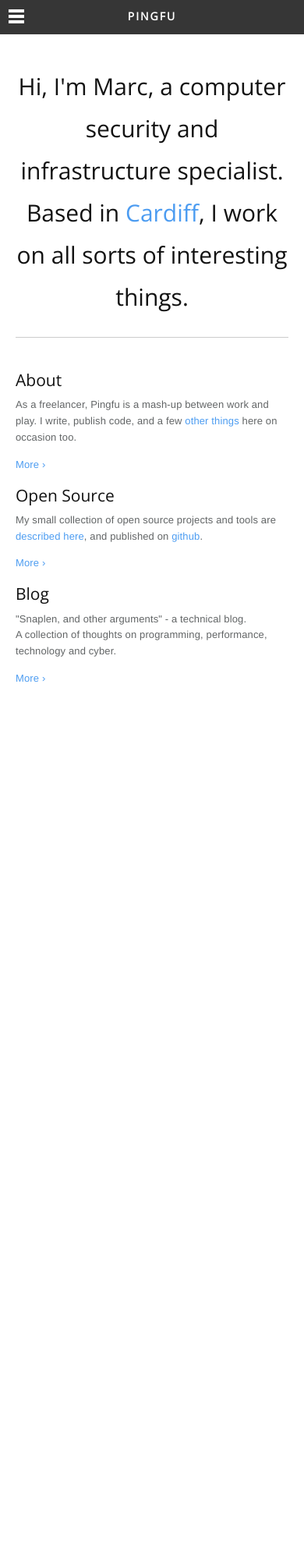
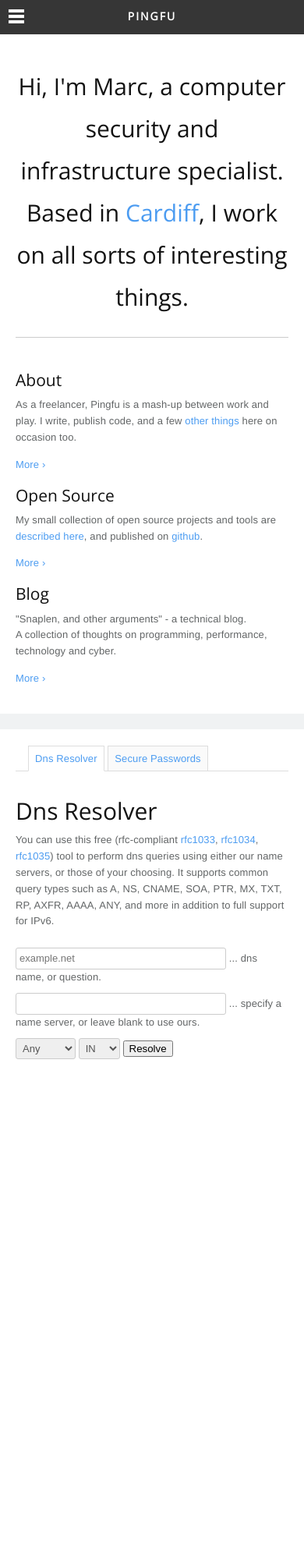
Before and after one commit to pingfu/pingfu.github.io, a Jekyll site: the page built from index.html, in a window 390 px wide. Shown: the whole page at 78% size. Built offline with Jekyll 4.4.1, drawn with Linux system fonts in a browser that asks for light colours; nearby versions of some CDN libraries; Markdown is read by kramdown in place of the engine named in the settings; before the commit the page ends 1155 px from its top, so only the background shows below that.

Commit message:
ported tools.pingfu.net into site via api

```diff
--- a/_layouts/master.html
+++ b/_layouts/master.html
@@ -11,21 +11,33 @@
   <meta name="viewport" content="width=device-width,initial-scale=1,maximum-scale=1">
 
   <style>
-
     /* to help render in an unconfusing way if CSS cannot be loaded */
     #mobile-navigation {
       display: none;
     }
-
   </style>
 
+  <link rel="stylesheet" type="text/css" href="//fonts.googleapis.com/css?family=Open+Sans:300|Open+Sans+Condensed:300">
   <link rel="stylesheet" type="text/css" href="/css/main.css">
   <link rel="stylesheet" type="text/css" href="/css/syntax.css">
-  <link rel="stylesheet" type="text/css" href="//fonts.googleapis.com/css?family=Open+Sans:300|Open+Sans+Condensed:300">
+  <link rel="stylesheet" type="text/css" href="/css/api.css">
+
+  <script type="text/javascript" src="//code.jquery.com/jquery-1.10.2.min.js"></script>
+  <script type="text/javascript" src="//code.jquery.com/ui/1.10.4/jquery-ui.js"></script>
 
   <!--[if lt IE 9]> <script src="http://html5shiv.googlecode.com/svn/trunk/html5.js"></script><![endif]-->
 
-  <script src="//code.jquery.com/jquery-1.10.2.min.js"></script>
+</head>
+
+<body>
+
+
+
+
+  {{ content }}
+
+
+
 
   <script type="text/javascript">
 
@@ -65,11 +77,5 @@
 
   </script>
 
-</head>
-
-<body>
-
-    {{ content }}
-
 </body>
 </html>
--- /dev/null
+++ b/css/api.css
@@ -0,0 +1,159 @@
+
+
+#wrapper .ui-tabs-nav {
+	list-style: none;
+	margin: 0;
+	padding: 0 0 0 16px;
+	border-bottom: 1px solid #ddd;
+	line-height: 2em;
+}
+
+#wrapper .ui-tabs-nav li {
+	display: inline;
+}
+
+.ui-state-default {
+	padding: 8px;
+	border: 1px solid #ddd;
+	background-color: #fafafa;
+}
+
+.ui-state-active {
+	background: #fff;
+	border-bottom: 1px solid #fff;
+}
+
+#tabs h1 {
+	margin-top: 24px;
+}
+
+.formFields input, textarea, select {
+	display: inline-block;
+	padding: 4px;
+	margin-top: 9px;
+	font-size: 13px;
+	line-height: 18px;
+	color: #555555;
+	border: 1px solid #cccccc;
+	border-radius: 3px;
+}
+
+.formFields input, textarea {
+	min-width: 260px;
+}
+
+#wrapper .formFields p {
+	margin: 0;
+}
+
+.apiErrorMessage {
+	margin-top: 16px;
+	background-color: #fafafa;
+	padding: 12px 8px;
+	border: 1px solid #ddd;
+	text-align: center;
+}
+
+/********/
+
+#randomPasswords ul {
+	list-style: none;
+	margin: 15px 0 0 0;
+	padding: 0;
+}
+
+#randomPasswords li {
+	line-height: 1.8em;
+}
+
+#randomPasswords .password {
+	font-family: monospace;
+	border: 1px solid #e0e0e0;
+	background-color: #fcfcfc;
+	margin: 0 20px 0 0;
+	padding: 2px 8px;
+	border-radius: 2px;
+}
+
+#randomPasswords .passwordLength {
+	font-family: Arial;
+	font-size: x-small;
+	color: #aaa;
+	margin: 0 10px 0 0;
+}
+
+/********/
+
+#dnsResults {
+	overflow-x: auto;
+	padding-bottom: 20px;
+}
+
+#dnsResults .header {
+	background-color: #fafafa;
+	border: 1px solid #eee;
+	padding: 8px;
+	border-radius: 2px;
+}
+
+#dnsResults .header p {
+	font-family: monospace;
+	font-size: smaller;
+	margin: 0;
+}
+
+#dnsResults .header p:nth-child(3) {
+	margin-top: 16px;
+}
+
+#dnsResults h2 {
+	margin: 28px 0 8px;
+}
+
+#dnsResults h2:first-child {
+	margin: 28px 0 8px;
+}
+
+#dnsResults table, td {
+	font-family: 'Helvetica Neue', Arial, Helvetica, sans-serif;
+	font-size: small;
+	color: #626566;
+	line-height: 1.6;
+	letter-spacing: .01em;
+}
+
+#dnsResults table {
+	margin: 0;
+	padding: 0;
+	border-spacing: 1px;
+	border-collapse: separate;
+	border: 1px solid #ddd;
+}
+
+#dnsResults td {
+	border: 1px solid #ddd;
+	padding: 2px 2px 2px 5px;
+	min-width: 70px;
+}
+
+#dnsResults .childTable {
+	border-spacing: 0;
+	border: none;
+}
+
+#dnsResults .childTable td {
+	padding-left: 10px;
+	padding-right: 10px;
+	border: none; /* important */
+	border-right: 2px solid #ddd;
+	min-width: 0;
+}
+
+#dnsResults .childTable td:first-child {
+	padding-left: 2px;
+}
+
+#dnsResults .childTable td:last-child {
+	padding-right: 10px;
+	border: none;
+}
--- a/css/main.css
+++ b/css/main.css
@@ -117,8 +117,8 @@ section.boxed {
   border: 1px solid #e9e9e9;
 }
 
-section:last-child {
-  margin-bottom: 240px;
+section.large {
+   min-height: 1000px;
 }
 
 #wrapper hr {
@@ -271,12 +271,9 @@ a:hover {
 /*MEDIA QUERY*/
 @media only screen and (max-width : 1140px) {
 
-  #wrapper {
-    background: #fff;
-  }
-
   section {
     margin: 20px auto;
+    margin-top: 0;
     padding: 20px;
   }
 
--- a/index.html
+++ b/index.html
@@ -36,3 +36,130 @@ title: Home — Pingfu
 	<div class="clearfix"></div>
 
 </section>
+
+
+
+
+<section class="boxed large" id="api">
+
+	<div id="tabs">
+
+		<ul>
+			<li><a href="#tabs-1">Dns Resolver</a></li>
+			<li><a href="#tabs-2">Secure Passwords</a></li>
+		</ul>
+
+
+
+
+
+		<div id="tabs-1">
+
+			<h1>Dns Resolver</h1>
+			<p>You can use this free (rfc-compliant <a href="http://www.ietf.org/rfc/rfc1033.txt">rfc1033</a>, <a href="http://www.ietf.org/rfc/rfc1034.txt">rfc1034</a>, <a href="http://www.ietf.org/rfc/rfc1035.txt">rfc1035</a>) tool to perform dns queries using either our name servers, or those of your choosing. It supports common query types such as A, NS, CNAME, SOA, PTR, MX, TXT, RP, AXFR, AAAA, ANY, and more in addition to full support for IPv6.</p>
+
+			<div class="formFields">
+
+				<p><input id="question" placeholder="example.net" /> ... dns name, or question.</p>
+				<p><input id="nameserver" placeholder=""> ... specify a name server, or leave blank to use ours.</p>
+
+				<p>
+
+					<select id="queryType" name="queryType">
+					<option value="255">Any</option>
+					<option value="1">A</option>
+					<option value="2">NS</option>
+					<option value="5">CNAME</option>
+					<option value="6">SOA</option>
+					<option value="12">PTR</option>
+					<option value="15">MX</option>
+					<option value="16">TXT</option>
+					<option value="17">RP</option>
+					<option value="28">AAAA</option>
+					<option value="33">SRV</option>
+					<option value="35">NAPTR</option>
+					<option value="37">CERT</option>
+					<option value="43">DS</option>
+					<option value="44">SSHFP</option>
+					<option value="252">AXFR</option>
+					<option value="251">IXFR</option>
+					<option value="0">NULL</option>
+					</select>
+
+					<select id="queryClass" name="queryClass">
+					<option value="1">IN</option>
+					<option value="2">CS</option>
+					<option value="3">CH</option>
+					<option value="4">HS</option>
+					<option value="255">Any</option>
+					</select>
+
+					<button id="resolve" type="button">Resolve</button>
+
+				</p>
+
+			</div>
+
+			<div class="loadingImage"><img src="/img/ajax-loader.gif" /></div>
+
+			<div id="dnsResults">
+
+				<h2>Header</h2>
+				<div class="header"></div>
+
+				<h2>Questions</h2>
+				<table class="questions"></table>
+
+				<h2>Answers</h2>
+				<table class="answers"></table>
+
+				<h2 class="authoritiesHeader">Authorities</h2>
+				<table class="authorities"></table>
+
+				<h2 class="additionalsHeader">Additionals</h2>
+				<table class="additionals"></table>
+
+			</div>
+
+			<div id="dnsResultsError" class="apiErrorMessage"></div>
+
+		</div>
+
+
+
+
+
+
+
+		<div id="tabs-2">
+
+			<h1>Secure Passwords</h1>
+			<p>Pseudo-random secure password generator. Generates passwords of varying length and character compositions.</p>
+
+			<div>
+				<button id="loadPasswords" type="button">Load Passwords</button>
+			</div>
+
+			<div class="loadingImage"><img src="/img/ajax-loader.gif" /></div>
+
+			<div id="randomPasswords"></div>
+			<div id="randomPasswordsError" class="apiErrorMessage"></div>
+
+		</div>
+
+	</div>
+
+</section>
+
+<!-- page specific scripts -->
+
+<script type="text/javascript" src="/js/api.js"></script>
+
+<script type="text/javascript">
+
+    /* initalise tabs */
+    $(function () {
+      $("#tabs").tabs();
+    });
+
+</script>
--- /dev/null
+++ b/js/api.js
@@ -0,0 +1,288 @@
+function init()
+{
+	$("#dnsResults").hide();
+	$("#dnsResultsError").hide();
+	$("#randomPasswords").hide();
+	$("#randomPasswordsError").hide();
+	$(".loadingImage").hide();
+}
+
+function loadPasswords()
+{
+	$("#randomPasswords").html('');
+	$("#randomPasswordsError").html('');
+	$(".loadingImage").show();
+
+	var passwordsUrl = 'http://api.pingfu.net/2014-01/?method=pingfu.cryptography.password.generate&format=jsonp&callback=?';
+
+	$.ajax({
+		type: 'GET',
+		url: passwordsUrl,
+		jsonpCallback: 'jsonCallback',
+		contentType: "application/json",
+		dataType: 'jsonp',
+		success: function(json)
+		{
+			$(".loadingImage").hide();
+
+			if (json.Code == 429)
+			{
+				$("#randomPasswords").hide();
+				$("#randomPasswordsError").show();
+				$("#randomPasswordsError").html(json.Message);
+			}
+			else
+			{
+				$("#randomPasswords").show();
+
+				var ul = $('<ul>');
+				json.forEach(function(entry) {
+					ul.append($('<li>')
+						.append($(document.createElement('span')).addClass('passwordLength').html(' (' + entry.Length + ')'))
+						.append($(document.createElement('span')).addClass('password').html(entry.Value)));
+				});
+				$('#randomPasswords').append(ul);
+			}
+		},
+		error: function(e)
+		{
+			$(".loadingImage").hide();
+			$("#randomPasswordsError").show();
+			$("#randomPasswords").html(e.message);
+		}
+	});
+}
+
+
+function resolve()
+{
+	$(".loadingImage").show();
+	$("#dnsResultsError").hide();
+	// the script appends to these elements to clear out the last values
+	$("#dnsResults .header").html('');
+	$("#dnsResults .questions").html('');
+	$("#dnsResults .answers").html('');
+	$("#dnsResults .authorities").html('');
+	$("#dnsResults .additionals").html('');
+
+	var rawQuestion = ($("#question").val() == '') ? 'example.net' : $("#question").val();
+	var question    = '&query='  + rawQuestion;
+	var nameserver  = '&server=' + $("#nameserver").val();
+	var queryClass  = '&class=' 	+ translateClass($("#queryClass").val());
+	var queryType   = '&type='  	+ translateType($("#queryType").val());
+	var dnsUrl      = 'http://api.pingfu.net/2014-01/?method=pingfu.dns.lookup&format=jsonp&callback=?' + question + queryClass + queryType + nameserver;
+
+	$.ajax({
+		type: 'GET',
+		url: dnsUrl,
+		jsonpCallback: 'jsonCallback',
+		contentType: "application/json",
+		dataType: 'jsonp',
+		success: function(json)
+		{
+			$(".loadingImage").hide();
+
+			if (json.Code == 429 || json.Code == 401)
+			{
+				$("#dnsResults").hide();
+				$("#dnsResultsError").show();
+				$("#dnsResultsError").html(json.Message);
+			}
+			else if (json.Error != '')
+			{
+				$("#dnsResults").hide();
+				$("#dnsResultsError").show();
+				$("#dnsResultsError").html(json.Error);
+			}
+			else
+			{
+				$("#dnsResults").show();
+				$(".authoritiesHeader").show();
+				$(".additionalsHeader").show();
+
+				// HEADER
+				$("#dnsResults .header")
+					.append($('<p>').text(json.TimeStampString))
+					.append($('<p>').text('pingfu.net queried @' + json.ServerAddress + '#' + json.ServerPortNumber + ' for \'' + rawQuestion + '\' type ' + translateType(json.Questions[0].QType)))
+					.append($('<p>').text('->>HEADER<<- opcode: ' + json.Header.OpCode + ', status: NoError, id: ' + json.Header.Id))
+					.append($('<p>').text('QUERY: ' + json.Header.QuestionCount + ' ANSWER: ' + json.Header.AnswerCount + ' AUTHORITY: ' + json.Header.NameserverCount + ' ADDITIONAL: ' + json.Header.AdditionalRecordsCount + ' '));
+
+				// QUESTIONS
+				json.Questions.forEach(function(entry) {
+					$("#dnsResults .questions").append((
+						$('<tr>')
+						.append($('<td>').text(entry.QName))
+						.append($('<td>').text(translateClass(entry.QClass)))
+						.append($('<td>').text(translateType(entry.QType)))
+						));
+				});
+
+				// ANSWERS
+				json.Answers.forEach(function(entry) {
+					$("#dnsResults .answers").append(tabuliseDns(entry));
+				});
+
+				// AUTHORITIES
+				json.Authorities.forEach(function(entry) {
+					$("#dnsResults .authorities").append(tabuliseDns(entry));
+				});
+				if (json.Authorities.length == 0) { $(".authoritiesHeader").hide(); }
+
+				// ADDITIONALS
+				json.Additionals.forEach(function(entry) {
+					$("#dnsResults .additionals").append(tabuliseDns(entry));
+				});
+				if (json.Additionals.length == 0) { $(".additionalsHeader").hide(); }
+			}
+		},
+		error: function(e)
+		{
+			$(".loadingImage").hide();
+			$("#dnsResults").hide();
+			$("#dnsResultsError").show();
+			$("#dnsResultsError").html(e.message);
+		}
+	});
+}
+
+
+function tabuliseDns(entry)
+{
+
+
+	var col = $('<tr>');
+	$.each(entry.Record, function(k, v) {
+		if (v != null)
+			col.append($('<td>').text(v));
+	});
+
+	var row = $('<tr>')
+		.append($('<td>').text(entry.Name))
+		.append($('<td>').text(entry.TTL))
+		.append($('<td>').text(translateClass(entry.Class)))
+		.append($('<td>').text(translateType(entry.Type)))
+		.append($('<td>').append($('<table>').addClass("childTable").append(col)));
+
+	return row;
+}
+
+
+function translateType(dnsType)
+{
+	var typeEnum =
+	{
+		'A' : 1,
+		'NS' : 2,
+		'MD' : 3,
+		'MF' : 4,
+		'CNAME' : 5,
+		'SOA' : 6,
+		'MB' : 7,
+		'MG' : 8,
+		'MR' : 9,
+		'NULL' : 10,
+		'WKS' : 11,
+		'PTR' : 12,
+		'HINFO' : 13,
+		'MINFO' : 14,
+		'MX' : 15,
+		'TXT' : 16,
+		'RP' : 17,
+		'AFSDB' : 18,
+		'X25' : 19,
+		'ISDN' : 20,
+		'RT' : 21,
+		'NSAP' : 22,
+		'NSAPPTR' : 23,
+		'SIG' : 24,
+		'KEY' : 25,
+		'PX' : 26,
+		'GPOS' : 27,
+		'AAAA' : 28,
+		'LOC' : 29,
+		'NXT' : 30,
+		'EID' : 31,
+		'NIMLOC' : 32,
+		'SRV' : 33,
+		'ATMA' : 34,
+		'NAPTR' : 35,
+		'KX' : 36,
+		'CERT' : 37,
+		'A6' : 38,
+		'DNAME' : 39,
+		'SINK' : 40,
+		'OPT' : 41,
+		'APL' : 42,
+		'DS' : 43,
+		'SSHFP' : 44,
+		'IPSECKEY' : 45,
+		'RRSIG' : 46,
+		'NSEC' : 47,
+		'DNSKEY' : 48,
+		'DHCID' : 49,
+		'NSEC3' : 50,
+		'NSEC3PARAM' : 51,
+		'HIP' : 55,
+		'SPF' : 99,
+		'UINFO' : 100,
+		'UID' : 101,
+		'GID' : 102,
+		'UNSPEC' : 103,
+		'TKEY' : 249,
+		'TSIG' : 250,
+		'TA' : 32768,
+		'DLV' : 32769,
+		'IXFR' : 251,
+		'AXFR' : 252,
+		'MAILB' : 253,
+		'MAILA' : 254,
+		'ANY' : 255
+	}
+	return translateEnum(typeEnum, dnsType);
+}
+
+
+function translateClass(dnsClass)
+{
+	var classEnum =
+	{
+		'IN' : 1,
+		'CS' : 2,
+		'CH' : 3,
+		'HS' : 4,
+		'ANY' : 255
+	}
+	return translateEnum(classEnum, dnsClass);
+}
+
+
+function translateEnum(enumtype, enumvalue)
+{
+	for (var enumName in enumtype)
+	{
+		if (enumtype[enumName] == enumvalue)
+		{
+			return enumName;
+		}
+	}
+}
+
+
+$("#loadPasswords").click(function (e) {
+	e.preventDefault();
+	init();
+	loadPasswords();
+});
+
+
+$("#resolve").click(function (e) {
+	e.preventDefault();
+	init();
+	resolve();
+});
+
+
+//
+//
+
+init();
```
Also changed, not shown: img/Image8.png (deleted), img/ajax-loader.gif (added).
